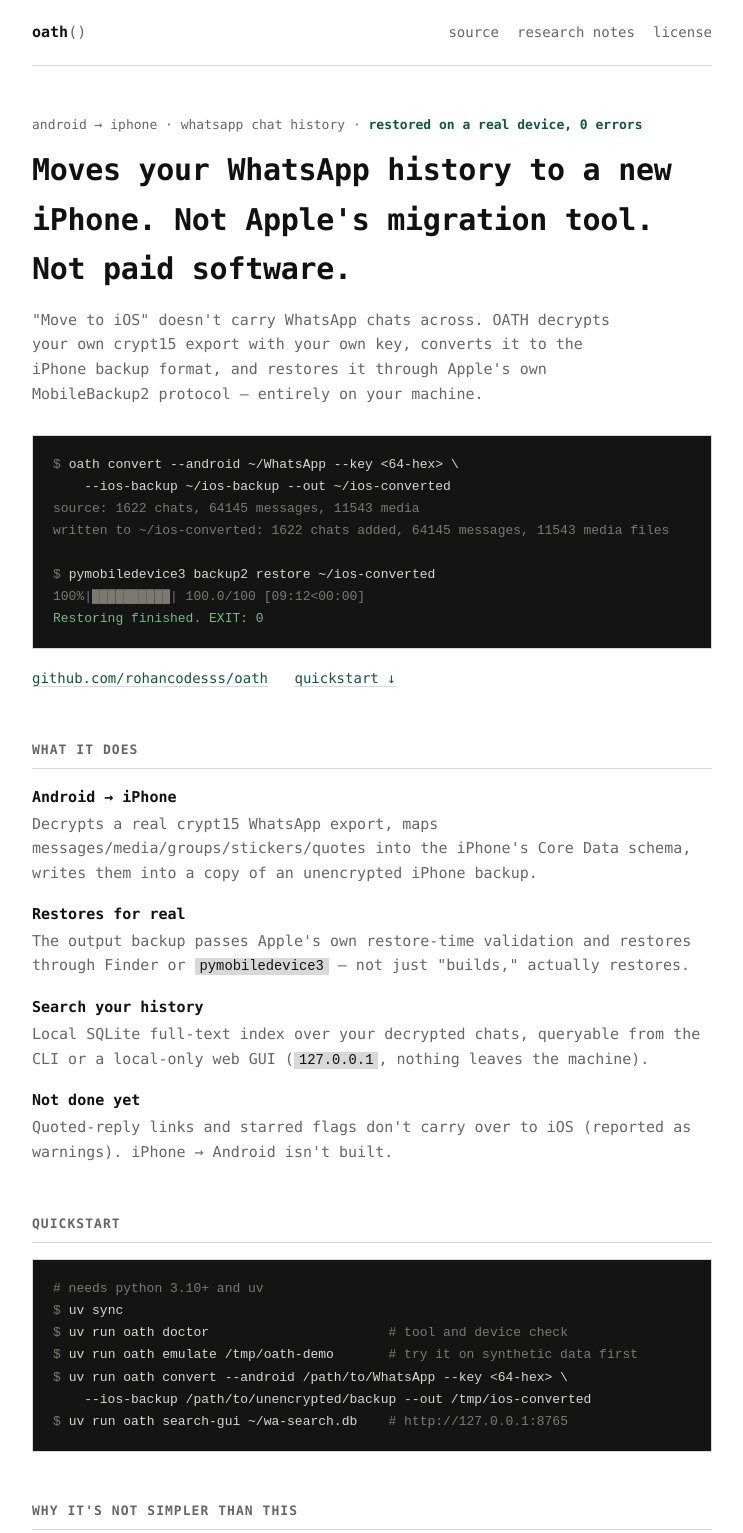
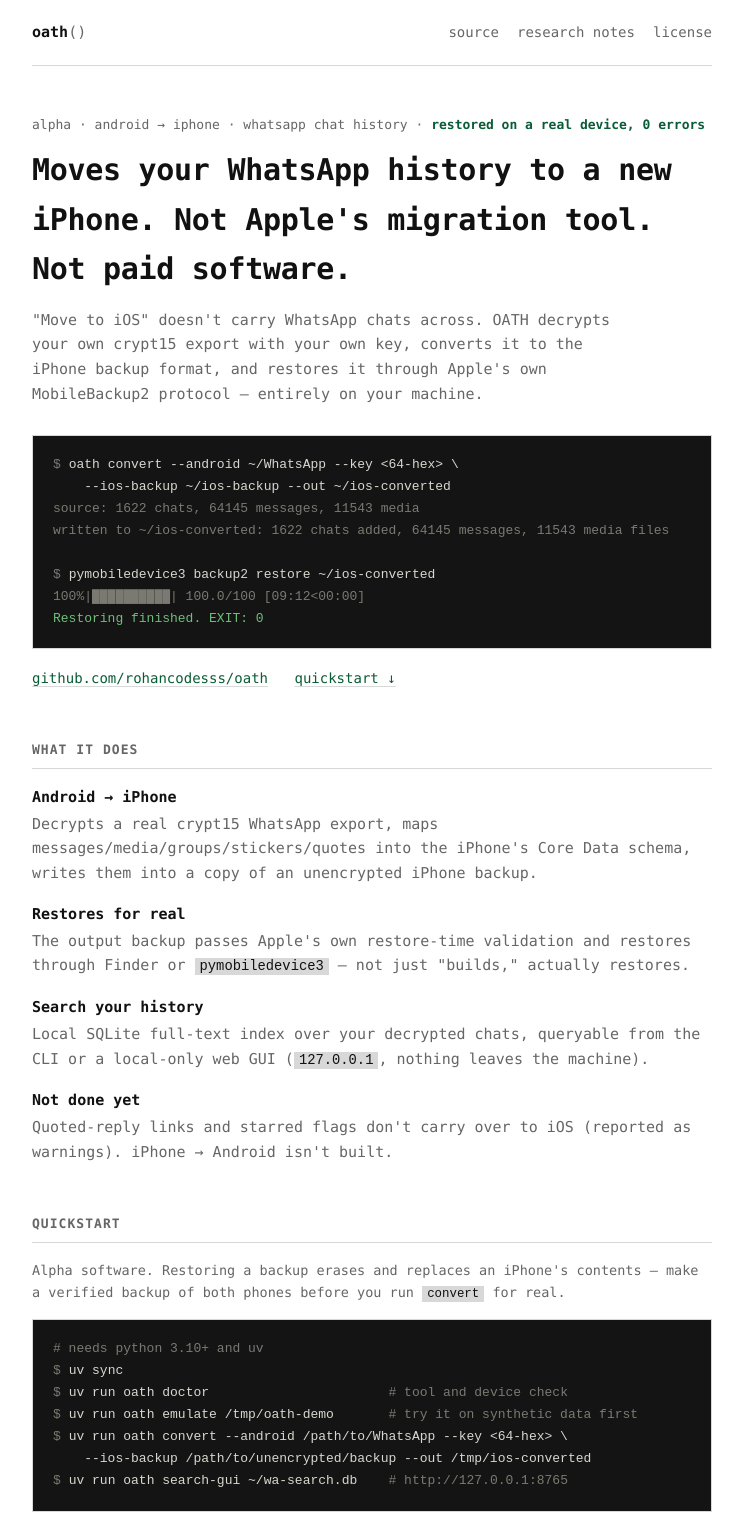
Before and after one commit to rohancodesss/oath, a plain HTML site: page docs/index.html in a window 1280 px wide. Shown: the top 1533 px of the page, without its empty margins (268-1011 px from the left). Drawn offline with Linux system fonts and the light colour scheme; no server answers.

Commit message:
Label alpha status more visibly
Status badges at the top of the README, "alpha" as a repo topic, and
an explicit alpha + backup-first warning on the landing page ahead of
the quickstart -- the repo is about to get its first outside traffic.

```diff
--- a/docs/index.html
+++ b/docs/index.html
@@ -149,7 +149,7 @@
 
 <header class="hero">
   <div class="wrap">
-    <p class="kicker">android → iphone · whatsapp chat history · <b>restored on a real device, 0 errors</b></p>
+    <p class="kicker">alpha · android → iphone · whatsapp chat history · <b>restored on a real device, 0 errors</b></p>
     <h1>Moves your WhatsApp history to a new iPhone. Not Apple's migration tool. Not paid software.</h1>
     <p class="tagline">"Move to iOS" doesn't carry WhatsApp chats across. OATH decrypts your own crypt15 export with your own key, converts it to the iPhone backup format, and restores it through Apple's own MobileBackup2 protocol — entirely on your machine.</p>
   </div>
@@ -190,6 +190,7 @@
 
     <section id="quickstart">
       <h2>quickstart</h2>
+      <p style="color: var(--muted); font-size: 13.5px; margin: 0 0 14px;">Alpha software. Restoring a backup erases and replaces an iPhone's contents — make a verified backup of both phones before you run <code class="inline">convert</code> for real.</p>
       <pre class="term"><span class="dim"># needs python 3.10+ and uv</span>
 <span class="prompt">$</span> <span class="cmd">uv sync</span>
 <span class="prompt">$</span> <span class="cmd">uv run oath doctor</span>                       <span class="dim"># tool and device check</span>
```
Also changed, not shown: 1 other file.
